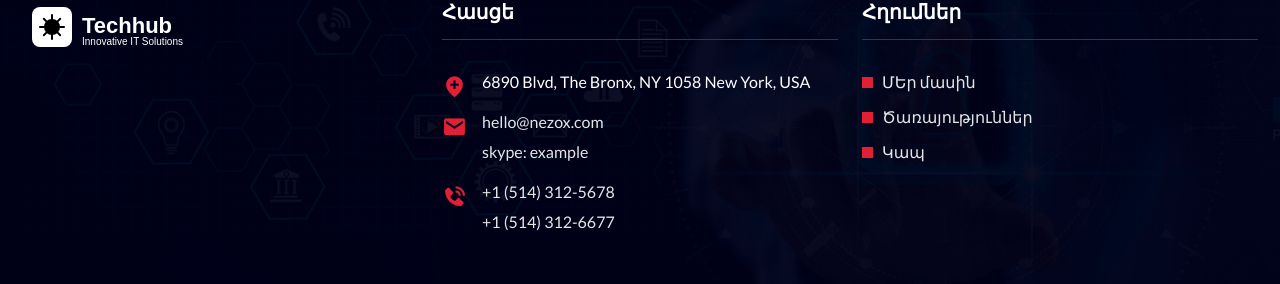
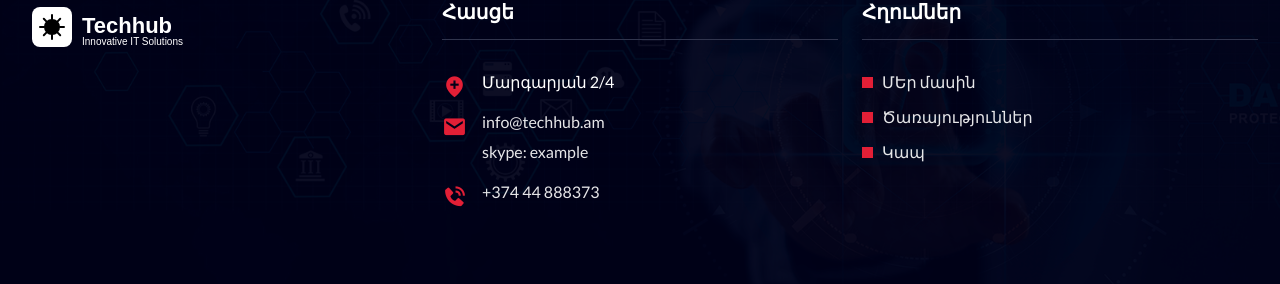
Before and after one commit to vahanmkrtumyan/techhub, a Next.js app: page / in a window 1280 px wide. Shown: the part 3745-4029 px from the top of the page. Built offline with nearby package versions, Linux system fonts and the light colour scheme.

Commit message:
Update Footer.js

```diff
--- a/components/Layouts/Footer.js
+++ b/components/Layouts/Footer.js
@@ -20,19 +20,18 @@ const Footer = () => {
                 <ul className="address">
                   <li className="location">
                     <i className="bx bxs-location-plus"></i>
-                    6890 Blvd, The Bronx, NY 1058 New York, USA
+                    Մարգարյան 2/4
                   </li>
                   <li>
                     <i className="bx bxs-envelope"></i>
-                    <a href="mailto:hello@nezox.com">hello@nezox.com</a>
+                    <a href="mailto:info@techhub.am">info@techhub.am</a>
                     <a href="#" target="_blank">
                       skype: example
                     </a>
                   </li>
                   <li>
                     <i className="bx bxs-phone-call"></i>
-                    <a href="tel:+1-(514)-312-5678">+1 (514) 312-5678</a>
-                    <a href="tel:+1-(514)-312-6677">+1 (514) 312-6677</a>
+                    <a href="tel:+37444888373">+374 44 888373</a>
                   </li>
                 </ul>
               </div>
```
